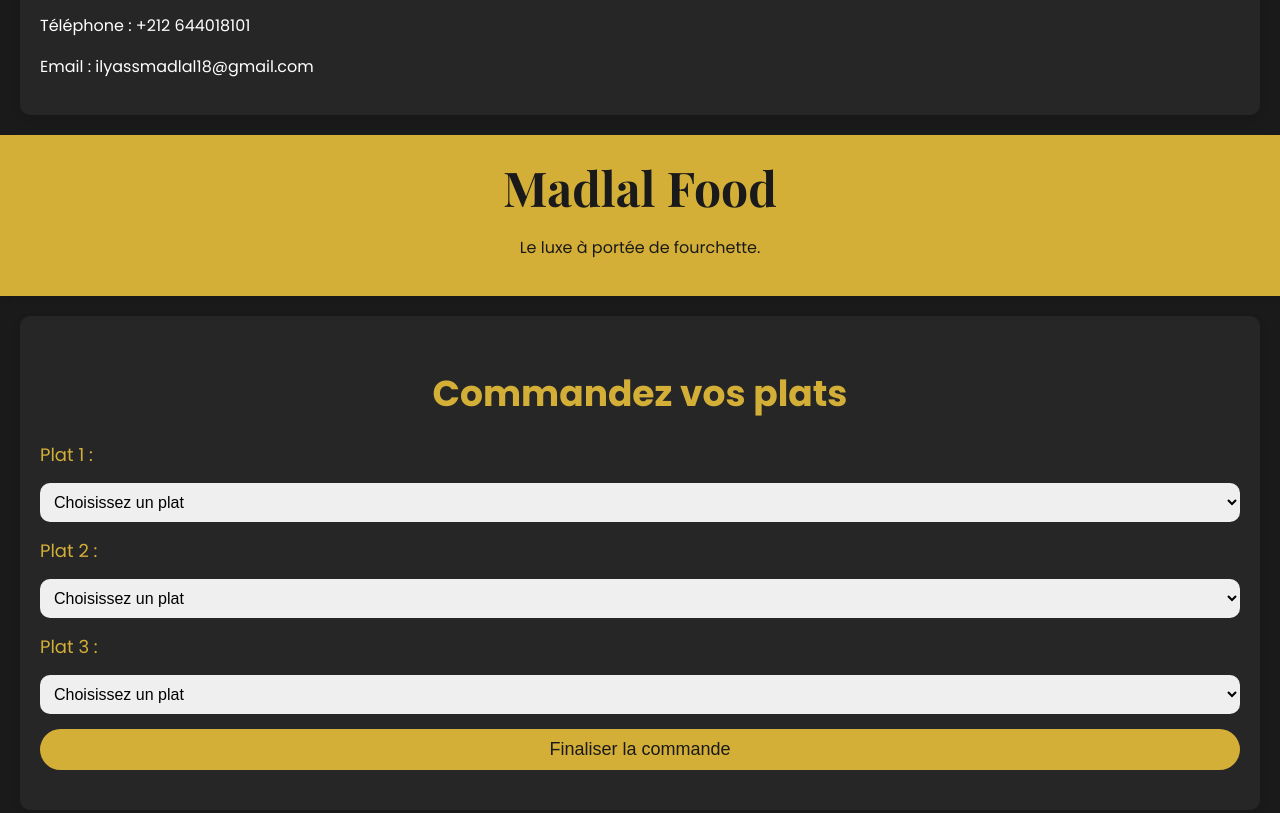
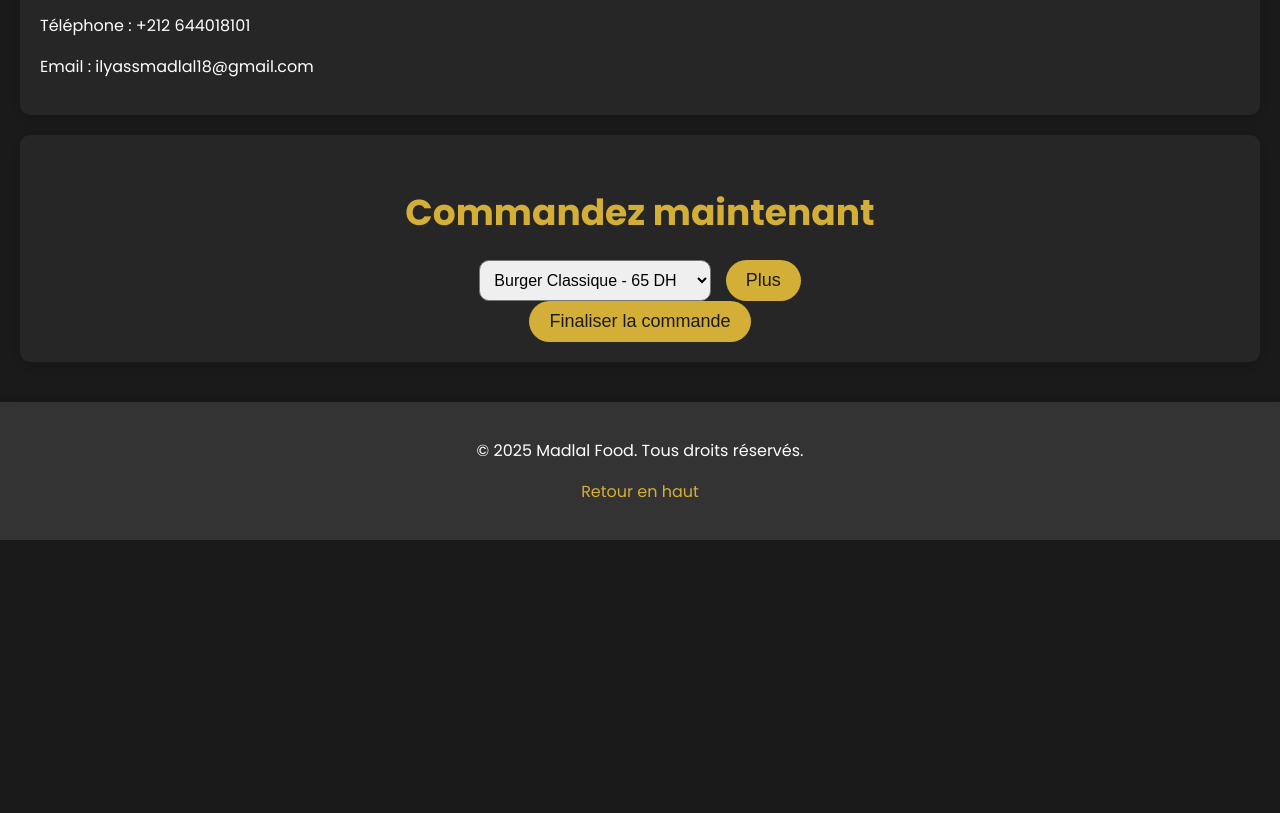
Before and after one commit to ilyasstube/Madlal-food, a plain HTML site: page index.html in a window 1280 px wide. Shown: the part 3160-3973 px from the top of the page. After the commit the page ends 3700 px from the top, so only its background shows below. Drawn offline with nearby package versions, Linux system fonts and the light colour scheme.

Commit message:
Update index.html

```diff
--- a/index.html
+++ b/index.html
@@ -1,4 +1,3 @@
-
 <!DOCTYPE html>
 <html lang="fr">
 <head>
@@ -102,6 +101,29 @@
             font-weight: bold;
             color: #fff;
         }
+        .commander {
+            text-align: center;
+            margin-top: 20px;
+        }
+        .commander button {
+            padding: 10px 20px;
+            background-color: #d4af37; /* Or */
+            color: #1a1a1a;
+            border: none;
+            border-radius: 24px;
+            font-size: 18px;
+            cursor: pointer;
+            transition: background-color 0.3s ease;
+        }
+        .commander button:hover {
+            background-color: #ffd700; /* Jaune plus clair */
+        }
+        .commander select {
+            padding: 10px;
+            font-size: 16px;
+            border-radius: 10px;
+            margin-right: 10px;
+        }
         .avis-grid {
             display: grid;
             grid-template-columns: repeat(auto-fit, minmax(300px, 1fr));
@@ -142,30 +164,6 @@
         }
         footer a:hover {
             color: #fff;
-        }
-        /* Option de commande */
-        .commander {
-            text-align: center;
-            margin-top: 20px;
-        }
-        .commander button {
-            padding: 10px 20px;
-            background-color: #d4af37; /* Or */
-            color: #1a1a1a;
-            border: none;
-            border-radius: 24px;
-            font-size: 18px;
-            cursor: pointer;
-            transition: background-color 0.3s ease;
-        }
-        .commander button:hover {
-            background-color: #ffd700; /* Jaune plus clair */
-        }
-        .commander select {
-            padding: 10px;
-            font-size: 16px;
-            border-radius: 10px;
-            margin-right: 10px;
         }
     </style>
 </head>
@@ -329,150 +327,73 @@
         <p>Email : ilyassmadlal18@gmail.com</p>
     </section>
 
-<html lang="fr">
-<head>
-    <meta charset="UTF-8">
-    <meta name="viewport" content="width=device-width, initial-scale=1.0">
-    <title>Commander - Madlal Food</title>
-    <link href="https://fonts.googleapis.com/css2?family=Poppins:wght@400;600;700&family=Playfair+Display:wght@700&display=swap" rel="stylesheet">
-    <style>
-        /* Styles généraux */
-        body {
-            font-family: 'Poppins', sans-serif;
-            margin: 0;
-            padding: 0;
-            background-color: #1a1a1a; /* Fond noir */
-            color: #fff;
-        }
-        header {
-            background-color: #d4af37; /* Or */
-            padding: 20px;
-            text-align: center;
-            color: #1a1a1a;
-            box-shadow: 0 4px 6px rgba(0, 0, 0, 0.1);
-        }
-        header h1 {
-            margin: 0;
-            font-size: 48px;
-            font-weight: 700;
-            font-family: 'Playfair Display', serif;
-            animation: fadeIn 2s ease-in-out;
-        }
-        @keyframes fadeIn {
-            from { opacity: 0; }
-            to { opacity: 1; }
-        }
-        section {
-            padding: 20px;
-            margin: 20px auto;
-            max-width: 1200px;
-            background-color: #262626; /* Gris très foncé */
-            border-radius: 10px;
-            box-shadow: 0 4px 8px rgba(0, 0, 0, 0.1);
-        }
-        h2 {
-            color: #d4af37; /* Or */
-            font-size: 36px;
-            text-align: center;
-            margin-bottom: 20px;
-        }
-        .commander-form {
-            display: flex;
-            flex-direction: column;
-            gap: 15px;
-        }
-        .commander-form label {
-            font-size: 18px;
-            color: #d4af37; /* Or */
-        }
-        .commander-form select, .commander-form input {
-            padding: 10px;
-            font-size: 16px;
-            border-radius: 10px;
-            border: none;
-        }
-        .commander-form button {
-            padding: 10px 20px;
-            background-color: #d4af37; /* Or */
-            color: #1a1a1a;
-            border: none;
-            border-radius: 24px;
-            font-size: 18px;
-            cursor: pointer;
-            transition: background-color 0.3s ease;
-        }
-        .commander-form button:hover {
-            background-color: #ffd700; /* Jaune plus clair */
-        }
-        .confirmation {
-            text-align: center;
-            margin-top: 20px;
-            font-size: 18px;
-            color: #d4af37; /* Or */
-        }
-    </style>
-</head>
-<body>
-    <!-- En-tête -->
-    <header>
-        <h1>Madlal Food</h1>
-        <p>Le luxe à portée de fourchette.</p>
-    </header>
-
-    <!-- Section de commande -->
-    <section>
-        <h2>Commandez vos plats</h2>
-        <form class="commander-form" onsubmit="finaliserCommande(event)">
-            <label for="plat1">Plat 1 :</label>
-            <select id="plat1" required>
-                <option value="">Choisissez un plat</option>
+    <!-- Option de commande -->
+    <section class="commander">
+        <h2>Commandez maintenant</h2>
+        <div id="commande-plats">
+            <select class="choix-plat">
                 <option value="Burger Classique">Burger Classique - 65 DH</option>
+                <option value="Burger Végétarien">Burger Végétarien - 55 DH</option>
+                <option value="Tacos Mexicains">Tacos Mexicains - 45 DH</option>
+                <option value="Tacos au Boeuf">Tacos au Boeuf - 50 DH</option>
                 <option value="Pizza Margherita">Pizza Margherita - 70 DH</option>
-                <option value="Tajine d'Agneau">Tajine d'Agneau - 80 DH</option>
+                <option value="Pizza Pepperoni">Pizza Pepperoni - 75 DH</option>
+                <option value="Poulet Grillée">Poulet Grillée - 80 DH</option>
+                <option value="Poulet Curry">Poulet Curry - 85 DH</option>
                 <option value="Glace Vanille">Glace Vanille - 25 DH</option>
+                <option value="Glace Chocolat">Glace Chocolat - 30 DH</option>
+                <option value="Smoothie Mangue">Smoothie Mangue - 35 DH</option>
+                <option value="Smoothie Fraise">Smoothie Fraise - 35 DH</option>
             </select>
-
-            <label for="plat2">Plat 2 :</label>
-            <select id="plat2">
-                <option value="">Choisissez un plat</option>
-                <option value="Burger Classique">Burger Classique - 65 DH</option>
-                <option value="Pizza Margherita">Pizza Margherita - 70 DH</option>
-                <option value="Tajine d'Agneau">Tajine d'Agneau - 80 DH</option>
-                <option value="Glace Vanille">Glace Vanille - 25 DH</option>
-            </select>
-
-            <label for="plat3">Plat 3 :</label>
-            <select id="plat3">
-                <option value="">Choisissez un plat</option>
-                <option value="Burger Classique">Burger Classique - 65 DH</option>
-                <option value="Pizza Margherita">Pizza Margherita - 70 DH</option>
-                <option value="Tajine d'Agneau">Tajine d'Agneau - 80 DH</option>
-                <option value="Glace Vanille">Glace Vanille - 25 DH</option>
-            </select>
-
-            <button type="submit">Finaliser la commande</button>
-        </form>
-
-        <div class="confirmation" id="confirmation"></div>
+            <button onclick="ajouterPlat()">Plus</button>
+        </div>
+        <button onclick="finaliserCommande()">Finaliser la commande</button>
     </section>
 
+    <!-- Pied de page -->
+    <footer>
+        <p>&copy; 2025 Madlal Food. Tous droits réservés.</p>
+        <p><a href="#accueil">Retour en haut</a></p>
+    </footer>
+
+    <!-- Script pour EmailJS -->
+    <script src="https://cdn.jsdelivr.net/npm/@emailjs/browser@3/dist/email.min.js"></script>
     <script>
-        function finaliserCommande(event) {
-            event.preventDefault(); // Empêche le rechargement de la page
+        // Initialisation d'EmailJS
+        emailjs.init("VOTRE_USER_ID"); // Remplacez par votre User ID
+        const serviceID = "VOTRE_SERVICE_ID"; // Remplacez par votre Service ID
+        const templateID = "VOTRE_TEMPLATE_ID"; // Remplacez par votre Template ID
 
-            // Récupérer les plats sélectionnés
-            const plat1 = document.getElementById('plat1').value;
-            const plat2 = document.getElementById('plat2').value;
-            const plat3 = document.getElementById('plat3').value;
+        let platsCommandes = [];
 
-            // Afficher un message de confirmation
-            const confirmation = document.getElementById('confirmation');
-            confirmation.innerHTML = `
-                <p>Merci pour votre commande !</p>
-                <p>Veuillez appeler le <strong>+212 644018101</strong> pour confirmer.</p>
-                <p>Plats commandés : ${plat1}, ${plat2}, ${plat3}</p>
-            `;
+        function ajouterPlat() {
+            const select = document.querySelector(".choix-plat");
+            const plat = select.value;
+            platsCommandes.push(plat);
+            alert(`Plat ajouté : ${plat}`);
+        }
+
+        function finaliserCommande() {
+            if (platsCommandes.length === 0) {
+                alert("Veuillez ajouter au moins un plat avant de finaliser la commande.");
+                return;
+            }
+
+            const platsText = platsCommandes.join("\n");
+
+            // Envoi de l'email via EmailJS
+            emailjs.send(service_jas4mz7, template_hh9kdmi, {
+                plats: platsText,
+            })
+            .then(() => {
+                alert("Commande finalisée ! Appelez le +212 644018101 pour confirmer.");
+                platsCommandes = []; // Réinitialiser la liste des plats
+            })
+            .catch((error) => {
+                console.error("Erreur lors de l'envoi de l'email :", error);
+                alert("Une erreur s'est produite. Veuillez réessayer.");
+            });
         }
     </script>
 </body>
-</html>
+    </html>
```
